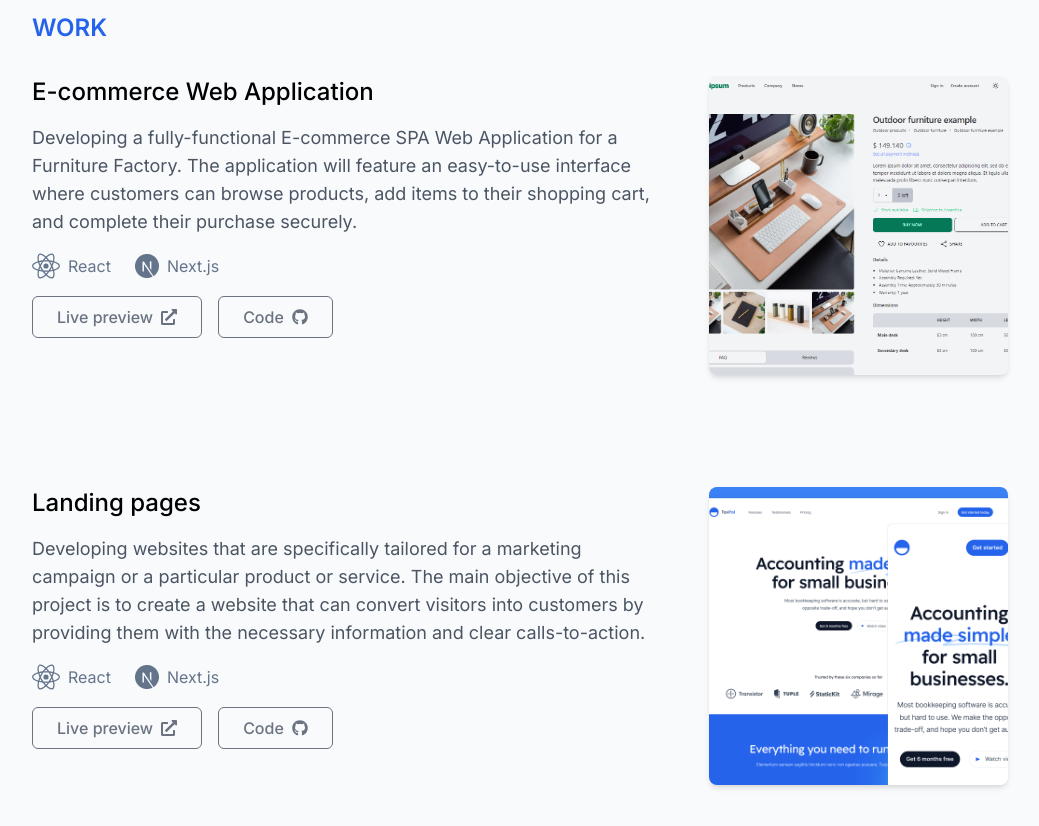
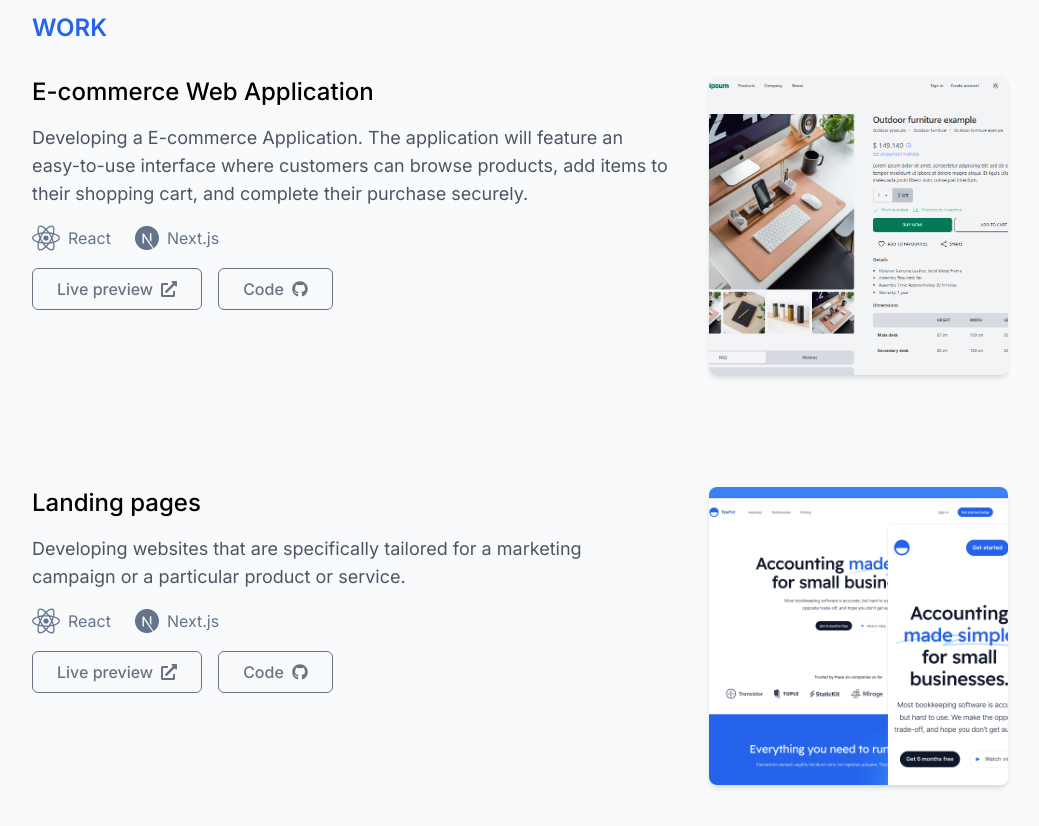
Before and after one commit to xdguido/guidogennari-web, a Next.js app: page / in a window 1280 px wide. Shown: the part 900-1726 px from the top of the page, without its empty margins (120-1159 px from the left). Built offline with nearby package versions, Linux system fonts and the light colour scheme; what prettier-plugin-tailwindcss would draw is missing.

Commit message:
feat: update content

```diff
--- a/pages/index.tsx
+++ b/pages/index.tsx
@@ -47,7 +47,7 @@ export default function Home() {
                     />
                 </h1>
                 <h1 className="z-10 mb-6 flex flex-wrap justify-center gap-2 p-2 text-base text-gray-600 dark:text-gray-400 sm:p-0 md:mb-8 lg:text-lg">
-                    Full-stack web developer.<span>Building with React ✨</span>
+                    Frontend web developer.<span>Building with React ✨</span>
                 </h1>
 
                 <div className="z-10 flex gap-4 lg:gap-6 ">
@@ -66,10 +66,9 @@ export default function Home() {
                                 E-commerce Web Application
                             </h3>
                             <p className=" text-gray-600 dark:text-gray-400 lg:text-lg">
-                                Developing a fully-functional E-commerce SPA Web Application for a
-                                Furniture Factory. The application will feature an easy-to-use
-                                interface where customers can browse products, add items to their
-                                shopping cart, and complete their purchase securely.
+                                Developing a E-commerce Application. The application will feature an
+                                easy-to-use interface where customers can browse products, add items
+                                to their shopping cart, and complete their purchase securely.
                             </p>
                             <div className="flex justify-start gap-6">
                                 <ReactLogo />
@@ -112,10 +111,7 @@ export default function Home() {
                             <h3 className="text-xl font-medium lg:text-2xl">Landing pages</h3>
                             <p className=" text-gray-600 dark:text-gray-400 lg:text-lg">
                                 Developing websites that are specifically tailored for a marketing
-                                campaign or a particular product or service. The main objective of
-                                this project is to create a website that can convert visitors into
-                                customers by providing them with the necessary information and clear
-                                calls-to-action.
+                                campaign or a particular product or service.
                             </p>
                             <div className="flex justify-start gap-6">
                                 <ReactLogo />
```
